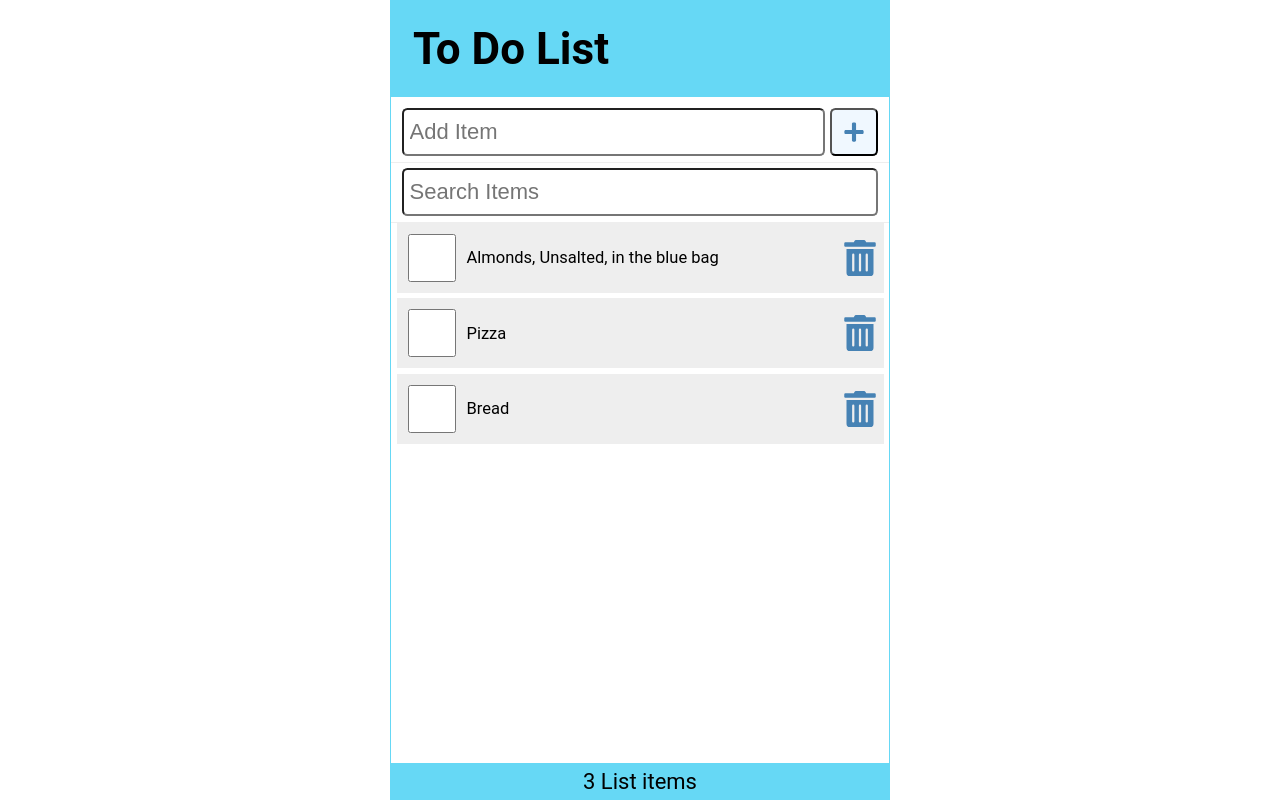
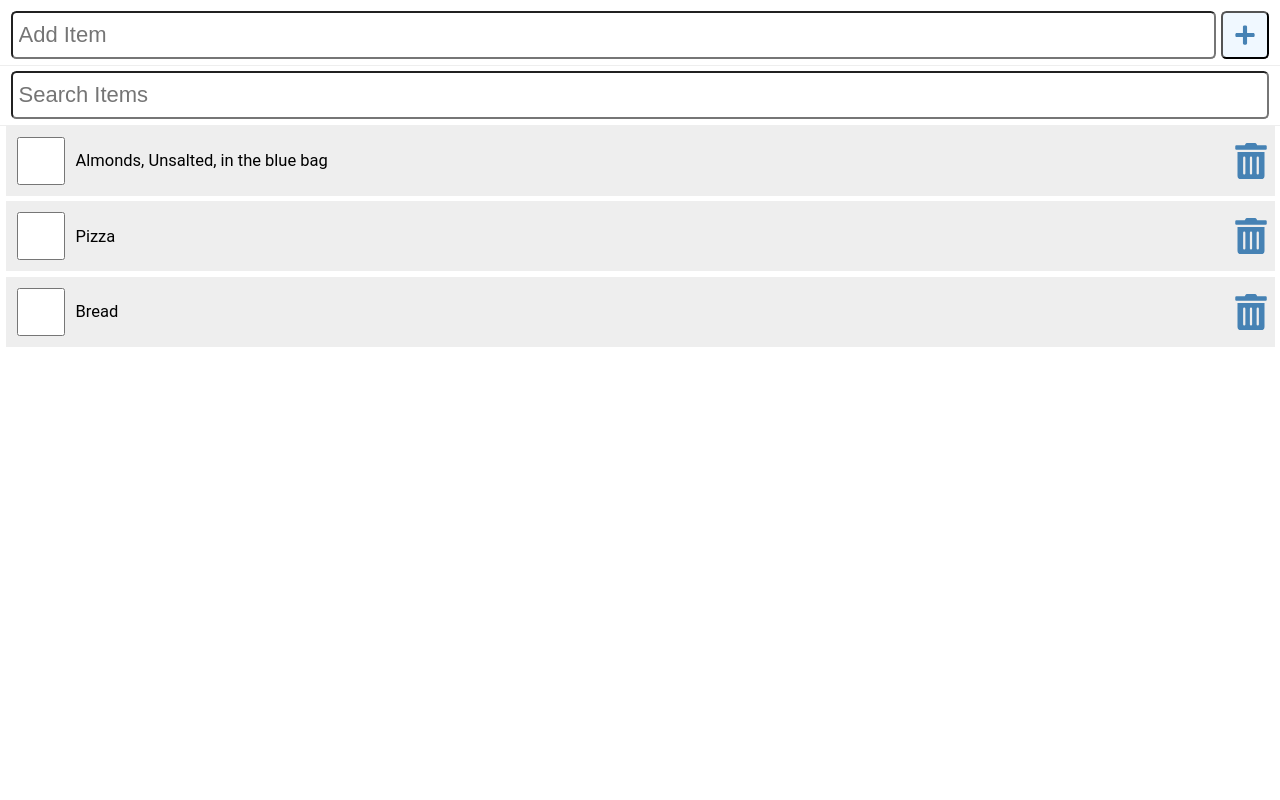
Before and after one commit to danushkap/react-todolist, a React (Create React App) app: page / in a window 1280 px wide. Built offline with nearby package versions, Linux system fonts and the light colour scheme; data requests are answered from the project's data file.

Commit message:
Add Layout component

```diff
--- a/src/App.jsx
+++ b/src/App.jsx
@@ -1,10 +1,8 @@
 import React from 'react'
 import { useState, useEffect } from 'react';
-import Header from './Header';
 import AddItem from './AddItem';
 import SearchItem from './SearchItem';
 import ItemList from './ItemList';
-import Footer from './Footer';
 import apiRequest from './apiRequest';
 
 const App = () => {
@@ -96,8 +94,6 @@ const App = () => {
     }
 
     return (
-        <div className="App">
-            <Header />
             <main>
                 <AddItem
                     newItem={newItem}
@@ -117,8 +113,6 @@ const App = () => {
                         handleDelete={handleDelete}
                     />}
             </main>
-            <Footer length={items.length} />
-        </div>
     )
 }
 
```
Also changed, not shown: src/Layout.jsx (added, +15 -0 lines).
